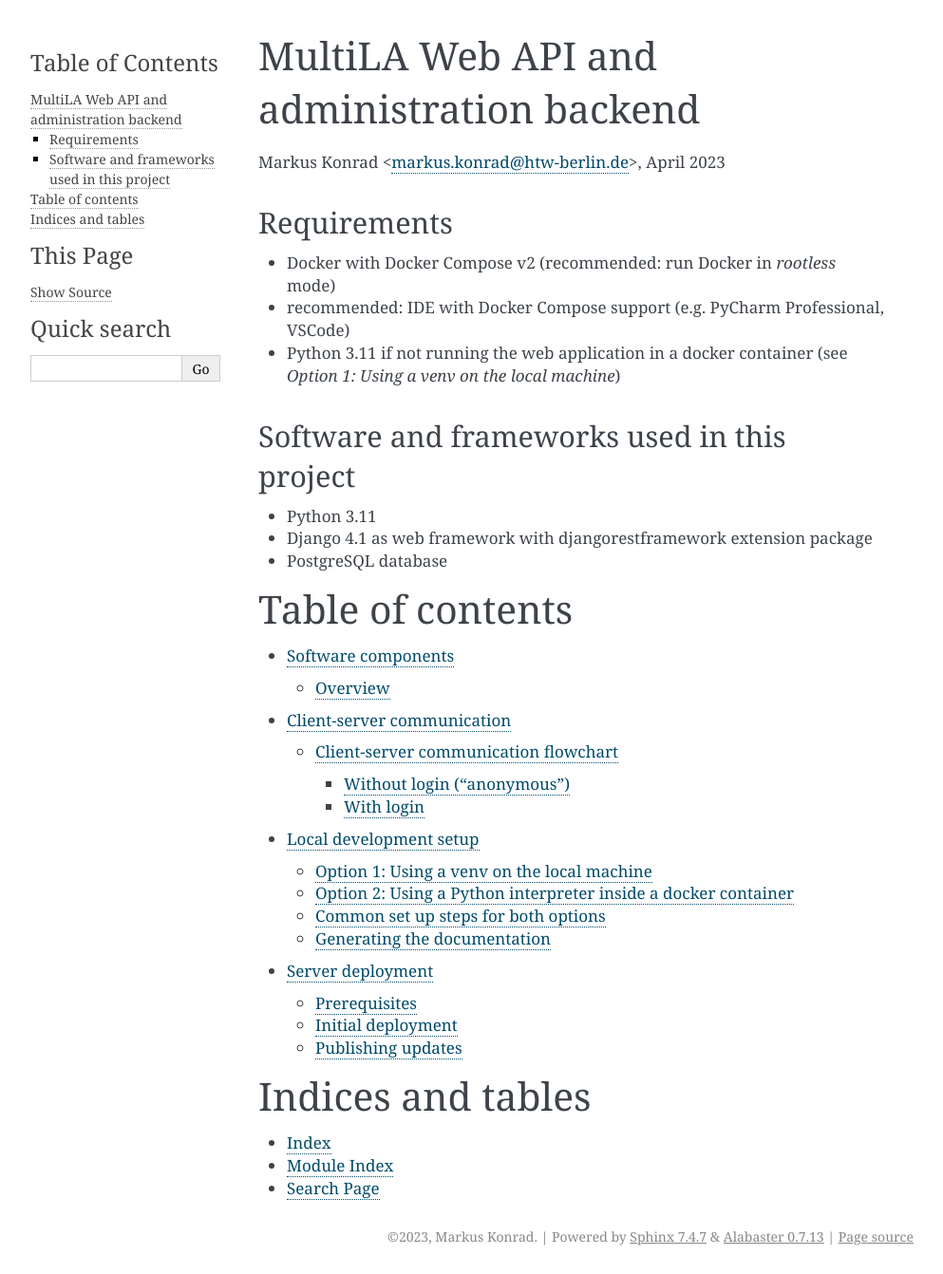
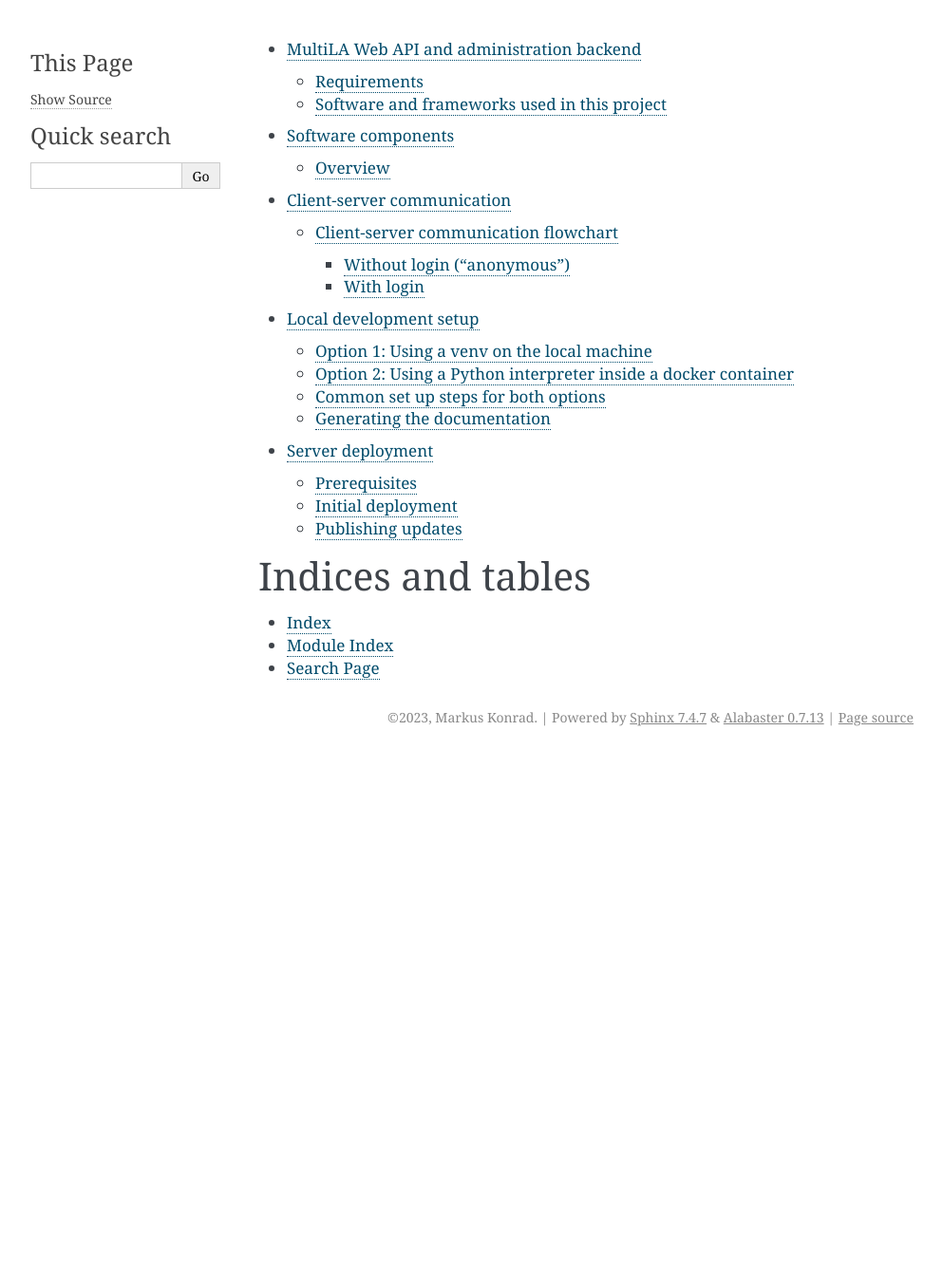
Before and after one commit to IFAFMultiLA/webapi, a Sphinx documentation site: the page built from docs/source/index.rst, in a window 1280 px wide. Shown: the whole page at 95% size, without its empty margins (148-1141 px from the left). Built offline with Sphinx 7.4.7, drawn with Linux system fonts in a browser that asks for light colours; after the commit the page ends 900 px from its top, so only the background shows below that.

Commit message:
update docs

```diff
--- a/docs/source/index.rst
+++ b/docs/source/index.rst
@@ -1,12 +1,8 @@
 .. webapi documentation master file
-
-.. include:: intro.rst
-
-Table of contents
-=================
 
 .. toctree::
 
+  intro
   components
   clientserver
   devsetup
--- a/docs/source/intro.rst
+++ b/docs/source/intro.rst
@@ -1,3 +1,5 @@
+.. _intro:
+
 MultiLA Web API and administration backend
 ==========================================
 
```
Also changed, not shown: 13 other files.
